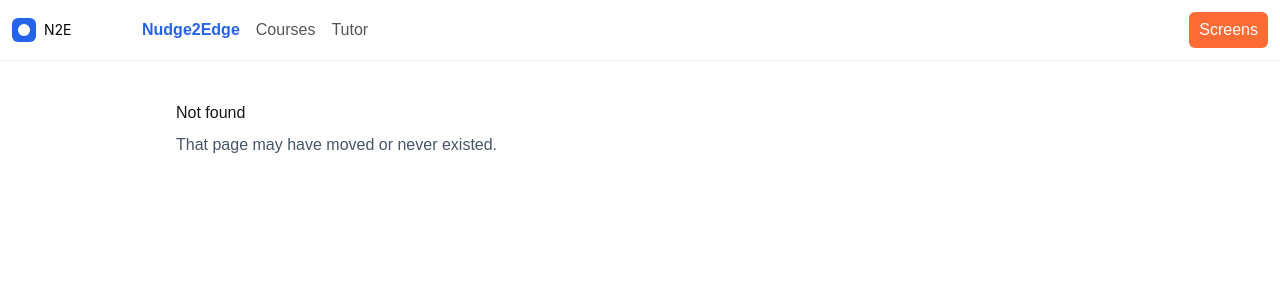
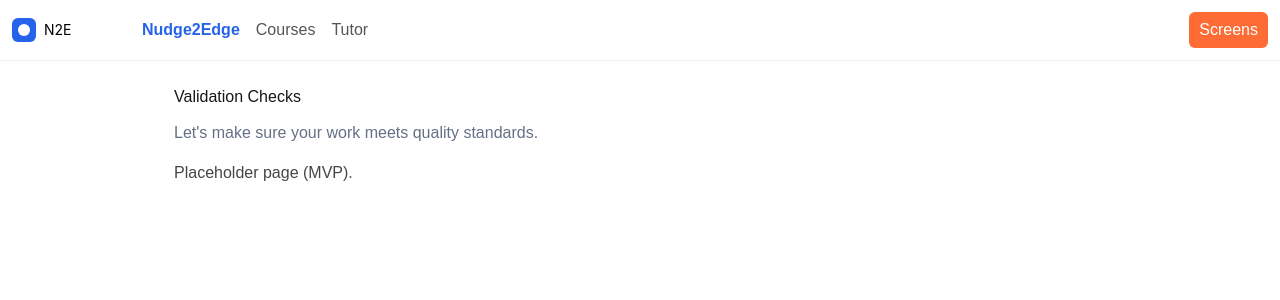
Before and after one commit to mukund-n2e/ai-tutor-ui, a Next.js app: page /validator in a window 1280 px wide. Before the commit this address had no page. Shown: the top 300 px of the page. Built offline with nearby package versions, Linux system fonts and the light colour scheme.

Commit message:
feat: add placeholder pages for /validator and /export (200s) (#75)
Co-authored-by: mukund-n2e <mukund-6019@users.noreply.github.com>

```diff
--- /dev/null
+++ b/src/app/export/page.tsx
@@ -0,0 +1,11 @@
+export const metadata = { title: 'Export Your Work' };
+
+export default function ExportPage() {
+  return (
+    <main style={{padding:24,maxWidth:980,margin:'0 auto'}}>
+      <h1 style={{marginBottom:12}}>Export Your Work</h1>
+      <p style={{color:'#667085',marginBottom:16}}>Download or copy your completed project</p>
+      <p style={{opacity:0.8}}>Placeholder page (MVP).</p>
+    </main>
+  );
+}
--- /dev/null
+++ b/src/app/validator/page.tsx
@@ -0,0 +1,11 @@
+export const metadata = { title: 'Validation Checks' };
+
+export default function ValidatorPage() {
+  return (
+    <main style={{padding:24,maxWidth:980,margin:'0 auto'}}>
+      <h1 style={{marginBottom:12}}>Validation Checks</h1>
+      <p style={{color:'#667085',marginBottom:16}}>Let&apos;s make sure your work meets quality standards.</p>
+      <p style={{opacity:0.8}}>Placeholder page (MVP).</p>
+    </main>
+  );
+}
```
